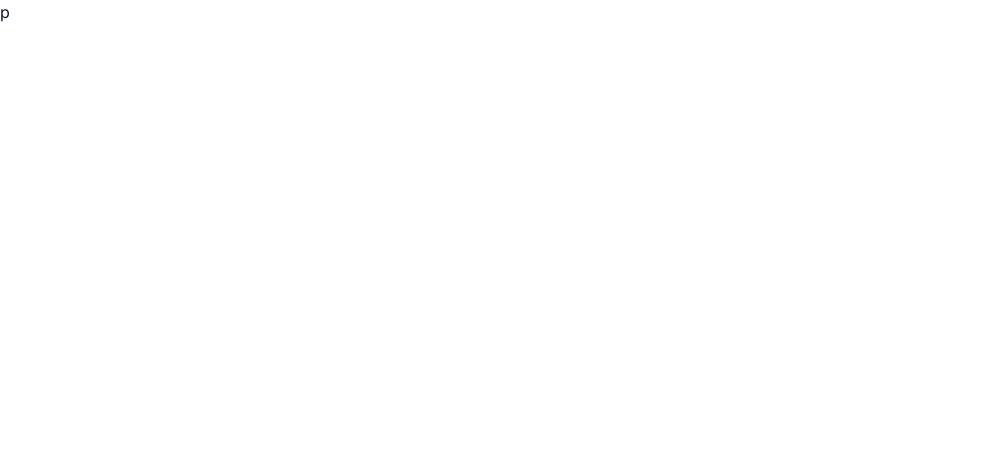
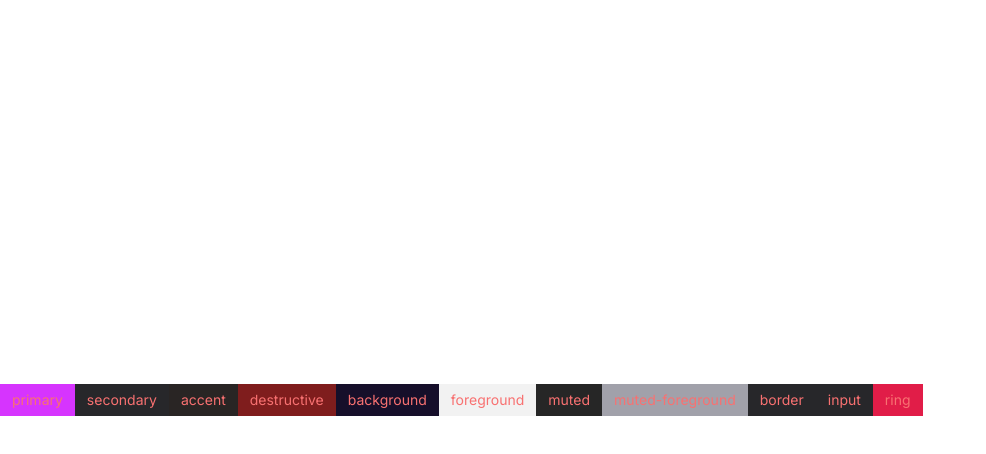
Before and after one commit to IbrahimIjai/getlinkedaiHackathon, a Next.js app: page / in a window 1280 px wide. Shown: the top 454 px of the page, without its empty margins (0-986 px from the left). Built offline with nearby package versions, Linux system fonts and the light colour scheme.

Commit message:
config set up

```diff
--- a/package.json
+++ b/package.json
@@ -9,9 +9,11 @@
     "lint": "next lint"
   },
   "dependencies": {
+    "@radix-ui/react-slot": "^1.0.2",
     "@types/node": "20.6.2",
     "@types/react": "18.2.21",
     "@types/react-dom": "18.2.7",
+    "add": "^2.0.6",
     "autoprefixer": "10.4.15",
     "class-variance-authority": "^0.7.0",
     "clsx": "^2.0.0",
@@ -19,9 +21,11 @@
     "eslint-config-next": "13.4.19",
     "lucide-react": "^0.279.0",
     "next": "13.4.19",
+    "pnpm": "^8.7.6",
     "postcss": "8.4.29",
     "react": "18.2.0",
     "react-dom": "18.2.0",
+    "react-icons": "^4.11.0",
     "tailwind-merge": "^1.14.0",
     "tailwindcss": "3.3.3",
     "tailwindcss-animate": "^1.0.7",
--- a/src/app/globals.css
+++ b/src/app/globals.css
@@ -3,47 +3,41 @@
 @tailwind utilities;
 
 @layer base {
+
+
+  /* color config for getlinkedai ---hsl values*/
   :root {
-    --background: 0 0% 100%;
-    --foreground: 222.2 47.4% 11.2%;
+    --background: 256 48% 11%;
+    --foreground: 0 0% 95%;
 
-    --muted: 210 40% 96.1%;
-    --muted-foreground: 215.4 16.3% 46.9%;
+    --card: 24 9.8% 10%;
+    --card-foreground: 0 0% 95%;
 
-    --popover: 0 0% 100%;
-    --popover-foreground: 222.2 47.4% 11.2%;
+    --popover: 0 0% 9%;
+    --popover-foreground: 0 0% 95%;
 
-    --border: 214.3 31.8% 91.4%;
-    --input: 214.3 31.8% 91.4%;
+    --primary: 288 99% 60%;
+    --primary-foreground: 355.7 100% 97.3%;
 
-    --card: 0 0% 100%;
-    --card-foreground: 222.2 47.4% 11.2%;
+    --secondary: 240 3.7% 15.9%;
+    --secondary-foreground: 0 0% 98%;
 
-    --primary: 222.2 47.4% 11.2%;
-    --primary-foreground: 210 40% 98%;
+    --muted: 0 0% 15%;
+    --muted-foreground: 240 5% 64.9%;
 
-    --secondary: 210 40% 96.1%;
-    --secondary-foreground: 222.2 47.4% 11.2%;
+    --accent: 12 6.5% 15.1%;
+    --accent-foreground: 0 0% 98%;
 
-    --accent: 210 40% 96.1%;
-    --accent-foreground: 222.2 47.4% 11.2%;
+    --destructive: 0 62.8% 30.6%;
+    --destructive-foreground: 0 85.7% 97.3%;
 
-    --destructive: 0 100% 50%;
-    --destructive-foreground: 210 40% 98%;
+    --border: 240 3.7% 15.9%;
+    --input: 240 3.7% 15.9%;
 
-    --ring: 215 20.2% 65.1%;
-
-    --radius: 0.5rem;
+    --ring: 346.8 77.2% 49.8%;
   }
-
 }
 
-@layer base {
-  * {
-    @apply border-border;
-  }
-  body {
-    @apply bg-background text-foreground;
-    font-feature-settings: "rlig" 1, "calt" 1;
-  }
+body{
+  background-color: var(--background);
 }
--- a/src/app/page.tsx
+++ b/src/app/page.tsx
@@ -1,10 +1,38 @@
-import Image from "next/image";
-
 export default function Home() {
   return (
-    <main className="flex w-full h-screen flex-col items-center justify-between p-24">
-      <div className="h-full w-screen bg-red-900" >
-        p
+    <main className="flex w-full h-screen text-sm items-center text-red-400">
+      <div className="h-8 p-3 text-center flex items-center justify-center bg-primary">
+        primary
+      </div>
+      <div className="h-8 p-3 text-center flex items-center justify-center bg-secondary">
+        secondary
+      </div>
+      <div className="h-8 p-3 text-center flex items-center justify-center bg-accent">
+        accent
+      </div>
+      <div className="h-8 p-3   text-center flex items-center justify-center bg-destructive">
+        destructive
+      </div>
+      <div className="h-8 p-3  text-center flex items-center justify-center bg-background">
+        background
+      </div>
+      <div className="h-8 p-3  text-center flex items-center justify-center bg-foreground">
+        foreground
+      </div>
+      <div className="h-8 p-3  text-center flex items-center justify-center bg-muted">
+        muted
+      </div>
+      <div className="h-8 p-3  text-center flex items-center justify-center bg-muted-foreground">
+        muted-foreground
+      </div>
+      <div className="h-8 p-3  text-center flex items-center justify-center bg-border">
+        border
+      </div>
+      <div className="h-8 p-3  text-center flex items-center justify-center bg-input">
+        input
+      </div>
+      <div className="h-8 p-3  text-center flex items-center justify-center bg-ring">
+        ring
       </div>
     </main>
   );
--- /dev/null
+++ b/src/components/shadcn/Button.tsx
@@ -0,0 +1,59 @@
+import * as React from "react"
+import { Slot } from "@radix-ui/react-slot"
+import { cva, type VariantProps } from "class-variance-authority"
+
+import { cn } from "@/lib/classnames"
+
+const buttonVariants = cva(
+  "inline-flex items-center justify-center rounded-md text-sm font-medium transition-colors focus-visible:outline-none focus-visible:ring-1 focus-visible:ring-ring disabled:pointer-events-none disabled:opacity-50",
+  {
+    variants: {
+      variant: {
+        default:
+          "bg-primary text-primary-foreground shadow hover:bg-primary/90",
+        gradient:
+          "bg-destructive text-destructive-foreground shadow-sm hover:bg-destructive/90",
+        destructive:
+          "bg-destructive text-destructive-foreground shadow-sm hover:bg-destructive/90",
+        outline:
+          "border border-input bg-transparent shadow-sm hover:bg-accent hover:text-accent-foreground",
+        secondary:
+          "bg-secondary text-secondary-foreground shadow-sm hover:bg-secondary/80",
+        ghost: "hover:bg-accent hover:text-accent-foreground",
+        link: "text-primary underline-offset-4 hover:underline",
+      },
+      size: {
+        default: "h-9 px-4 py-2",
+        sm: "h-8 rounded-md px-3 text-xs",
+        lg: "h-10 rounded-md px-8",
+        icon: "h-9 w-9",
+      },
+    },
+    defaultVariants: {
+      variant: "default",
+      size: "default",
+    },
+  }
+)
+
+export interface ButtonProps
+  extends React.ButtonHTMLAttributes<HTMLButtonElement>,
+    VariantProps<typeof buttonVariants> {
+  asChild?: boolean
+}
+
+const Button = React.forwardRef<HTMLButtonElement, ButtonProps>(
+  ({ className, variant, size, asChild = false, ...props }, ref) => {
+    const Comp = asChild ? Slot : "button"
+    return (
+      <Comp
+        className={cn(buttonVariants({ variant, size, className }))}
+        ref={ref}
+        {...props}
+      />
+    )
+  }
+)
+Button.displayName = "Button"
+
+export { Button, buttonVariants }
--- /dev/null
+++ b/src/config/site.ts
@@ -0,0 +1,105 @@
+
+import {
+  SiDiscord,
+  SiTelegram,
+  SiTwitter,
+  SiGithub,
+  SiReddit,
+} from "react-icons/si";
+
+const links = {
+  instagram: "https://instagram.com/getlinkedai",
+  twitter: "https://twitter.com/getlinkedai",
+  facebook: "https://facebook.com/getlinkedai",
+  linkedln: "https://linkedln.com/getlinkedai",
+};
+
+export const siteConfig = {
+  name: "GetLinkedAi",
+  description:
+    "One stop solution for all your defi and NFT dapp and investment management",
+  Navigations: [
+    {
+      title: "Timeline",
+      href: "/timeline",
+      //   items: [
+      //   ],
+    },
+    {
+      title: "Overview",
+      href: "/overview",
+    },
+    {
+      title: "FAQs",
+      href: "/faq",
+    },
+    {
+      title: "Contact",
+      href: "/contact",
+    },
+  ],
+  FooterNavigation: [
+    {
+      title: "Useful Links",
+      items: [
+        {
+          title: "Overview",
+          href: "/overview",
+        },
+        {
+          title: "Timeline",
+          href: "/timeline",
+        },
+        {
+          title: "Register",
+          href: "/register",
+        },
+        {
+          title: "FAQs",
+          href: "/faq",
+        },
+        {
+          title: "Register",
+          href: "/register",
+        },
+      ],
+    },
+    {
+      title: "Contact Us",
+      items: [
+        {
+          typw: "phone",
+          icon: "phone",
+          load: "+234 679 81819",
+        },
+        {
+          title: "location",
+          href: "locationIcon",
+          load: "27,Alara Street Yaba 100012 Lagos State",
+        },
+      ],
+    },
+  ],
+  Socials: [
+    {
+      label: "Instagram",
+      icon: "Instagram Icon",
+      href: "https://discord.gg/pancakeswap",
+    },
+    {
+      label: "Twitter",
+      icon: SiTwitter,
+      href: "https://discord.gg/pancakeswap",
+    },
+    {
+      label: "Facebook",
+      icon: "facebookIcon",
+      href: "https://github.com/pancakeswap/",
+    },
+    {
+      label: "Linkedln",
+      icon: "linkedinIcon",
+      href: "https://discord.gg/pancakeswap",
+    },
+  ],
+};
--- /dev/null
+++ b/src/lib/classnames.ts
@@ -0,0 +1,6 @@
+import { clsx, type ClassValue } from "clsx";
+import { twMerge } from "tailwind-merge";
+
+export function cn(...inputs: ClassValue[]) {
+	return twMerge(clsx(inputs));
+}
--- a/tailwind.config.ts
+++ b/tailwind.config.ts
@@ -3,7 +3,10 @@ const { fontFamily } = require("tailwindcss/defaultTheme")
 /** @type {import('tailwindcss').Config} */
 module.exports = {
   darkMode: ["class"],
-  content: ["app/**/*.{ts,tsx}", "components/**/*.{ts,tsx}"],
+  content: [
+    "src/**/*.{ts,tsx}",
+    "app/**/*.{ts,tsx}",
+   "components/**/*.{ts,tsx}"],
   theme: {
     container: {
       center: true,
```
Also changed, not shown: src/assets/icons/index.ts (added), src/assets/index.ts (added), 2 other files (tests, documents, lock files or other folders).
